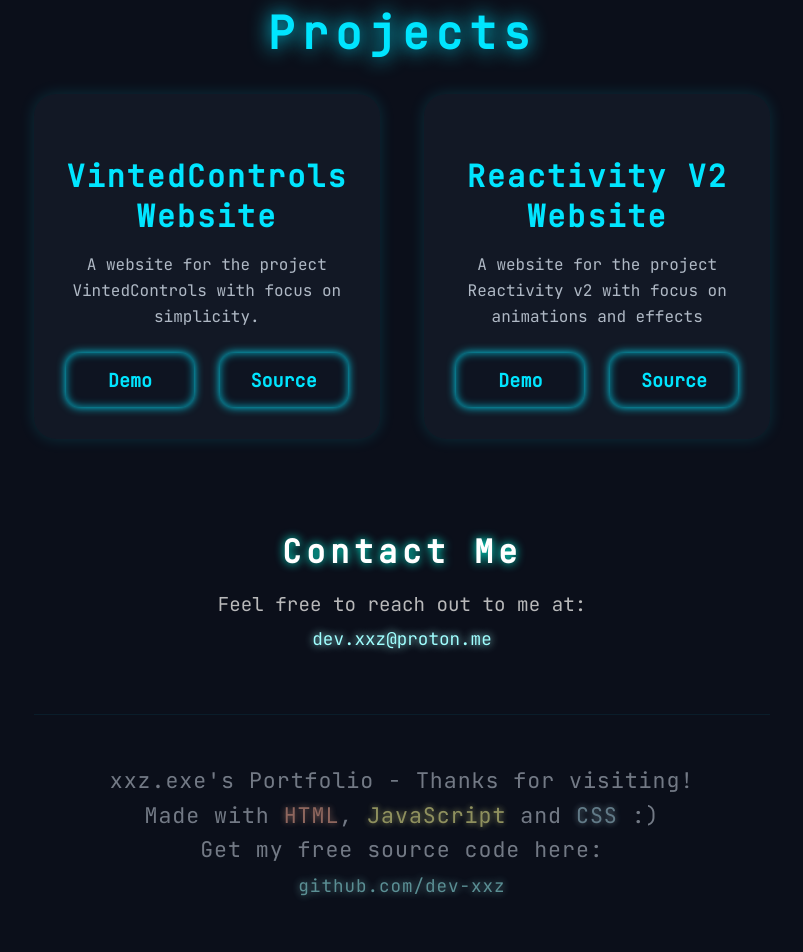
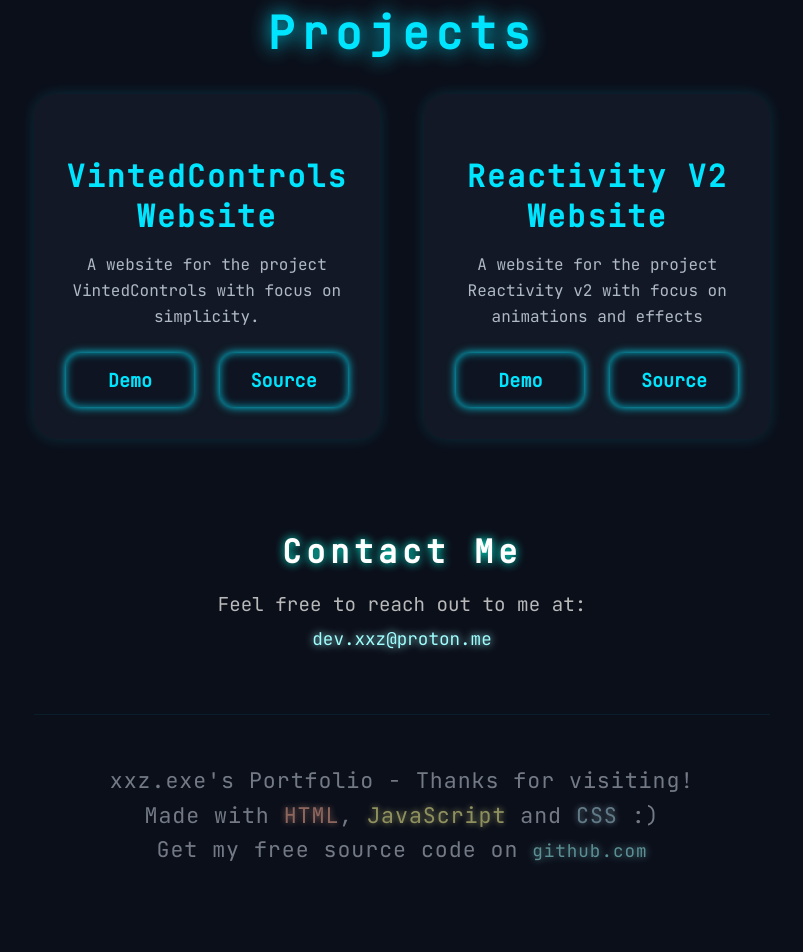
Before and after one commit to dev-xxz/Portfolio-Website-Open-Source, a plain HTML site: page index.html in a window 1280 px wide. Shown: the part 1032-1984 px from the top of the page, without its empty margins (238-1041 px from the left). Drawn offline with Linux system fonts and the light colour scheme.

Commit message:
Update index.html

```diff
--- a/index.html
+++ b/index.html
@@ -82,8 +82,8 @@
     </p>
 
     <p>
-    Get my free source code here:
-    <a href="https://github.com/dev-xxz" class="contact-email">github.com/dev-xxz</a>
+    Get my free source code on
+    <a href="https://github.com/dev-xxz" class="contact-email">github.com</a>
     </p>
   </footer>
 
```
